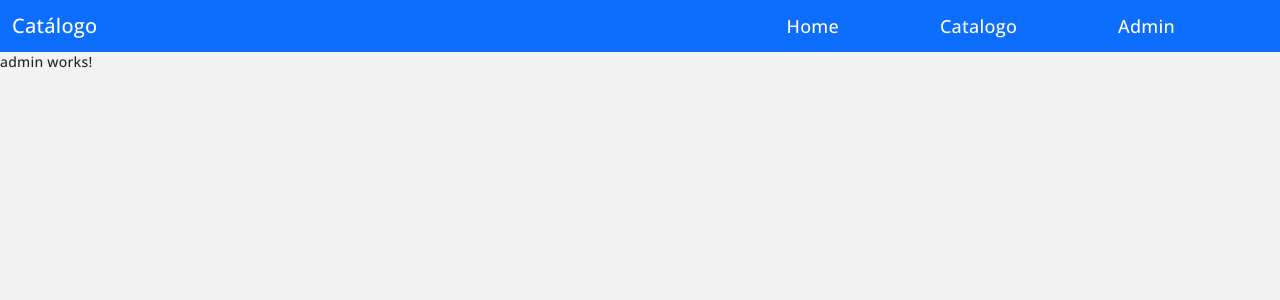
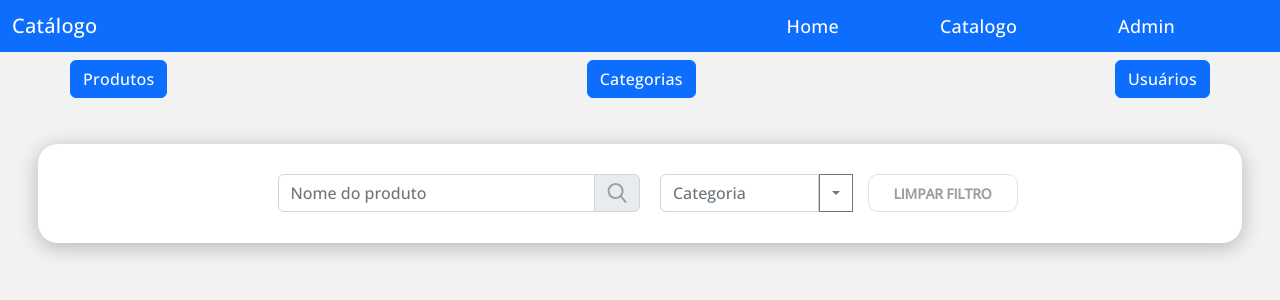
Before and after one commit to Davi-Archive/shop-catalog-spring-boot-angular, an Angular app in the folder frontend/: page /admin in a window 1280 px wide. Shown: the top 300 px of the page. Built offline with nearby package versions, Linux system fonts and the light colour scheme.

Commit message:
feat: add category navbar

```diff
--- a/frontend/src/app/pages/admin/admin.component.html
+++ b/frontend/src/app/pages/admin/admin.component.html
@@ -1 +1,2 @@
-<p>admin works!</p>
+<app-category-bar></app-category-bar>
+<app-search-bar></app-search-bar>
--- /dev/null
+++ b/frontend/src/app/shared/components/category-bar/category-bar.component.html
@@ -0,0 +1,5 @@
+<nav class="navbar container">
+  <div class="btn btn-primary">Produtos</div>
+  <div class="btn btn-primary">Categorias</div>
+  <div class="btn btn-primary">Usuários</div>
+</nav>
```
Also changed, not shown: frontend/src/app/shared/components.module.ts (+5 -2 lines), frontend/src/app/shared/components/category-bar/category-bar.component.ts (added, +10 -0 lines), frontend/src/app/shared/components/category-bar/category-bar.component.scss (added).
